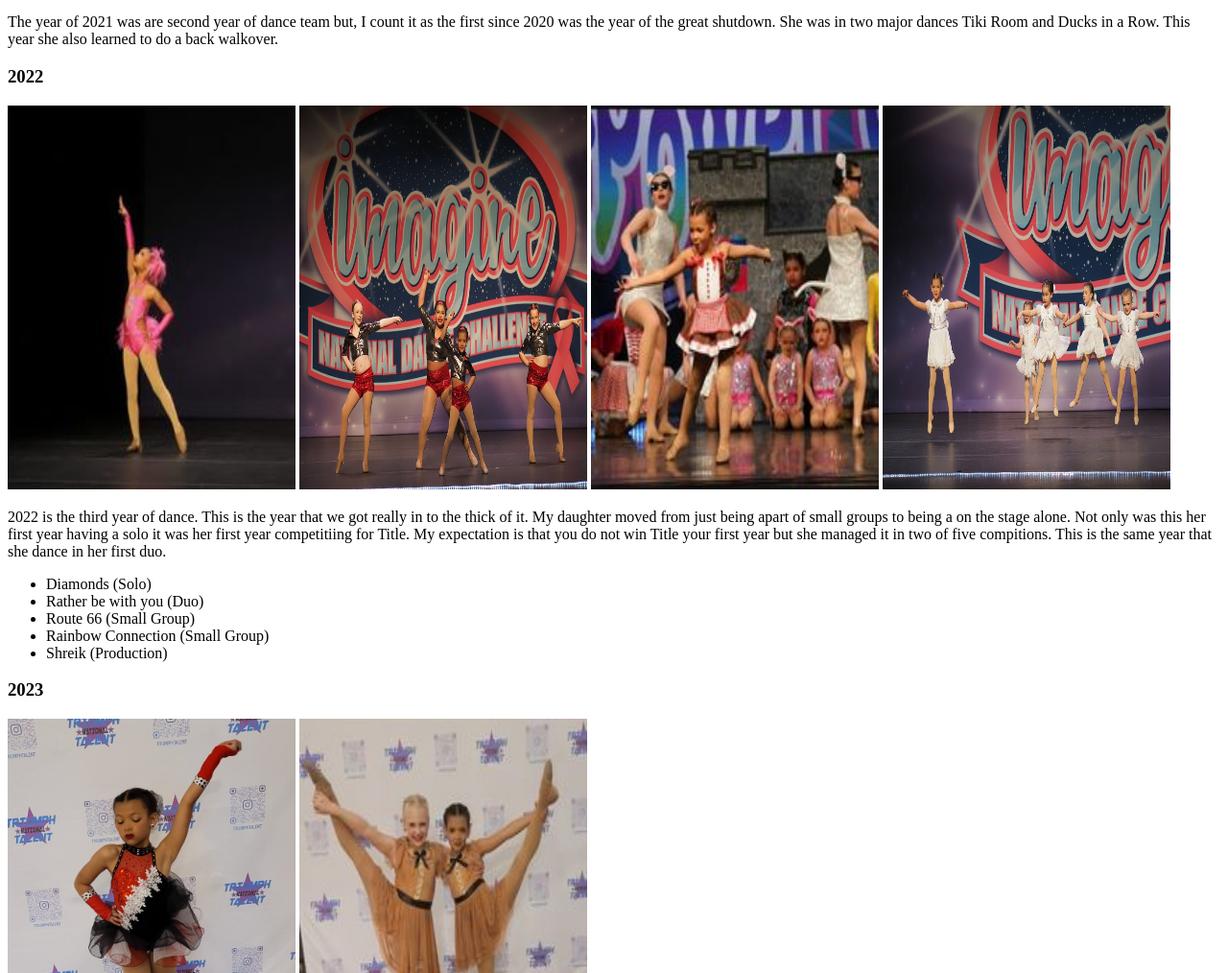
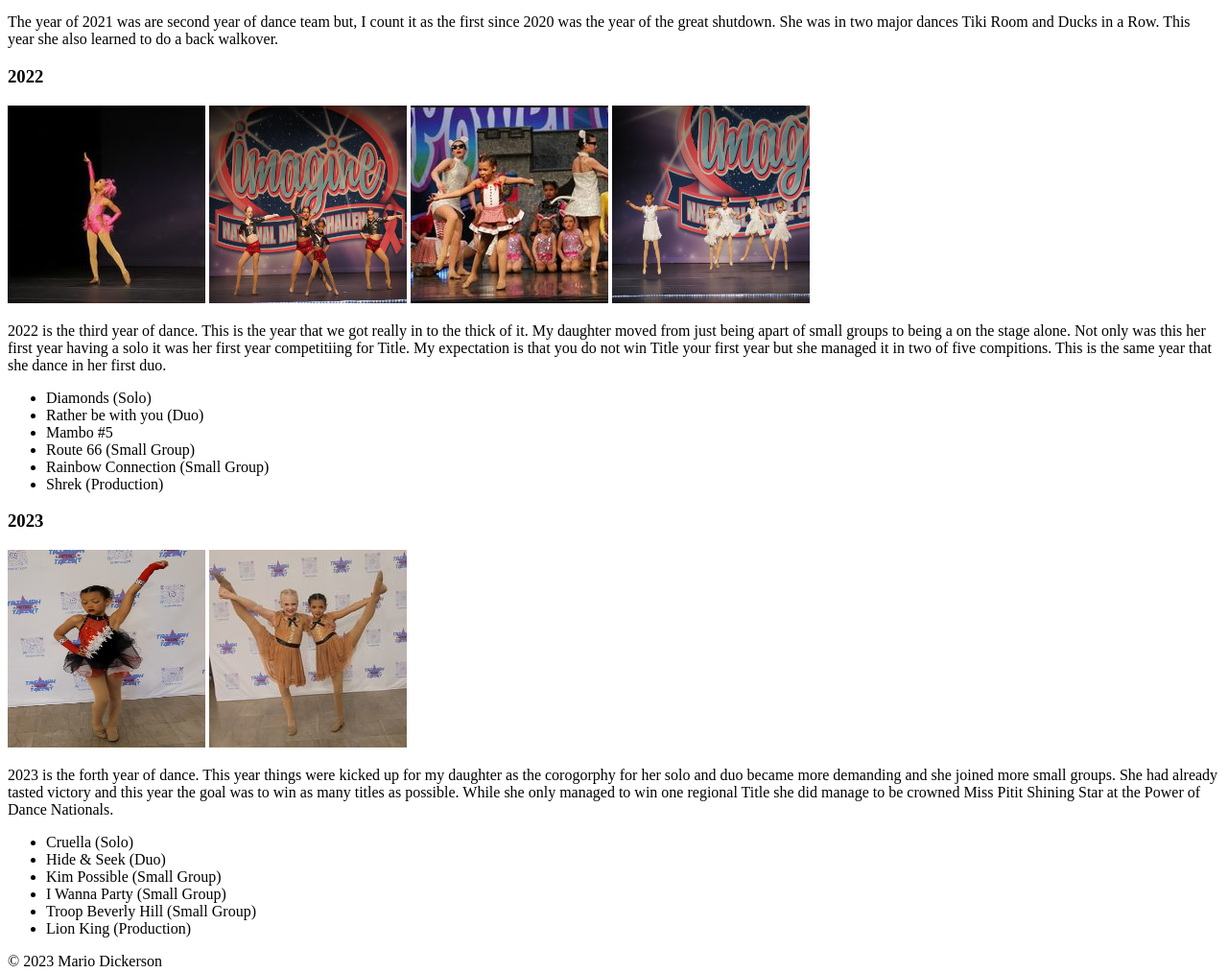
Before and after one commit to daixintheazure/dance-daixintheazure, a website: page index.html in a window 1280 px wide. Shown: the part 1086-2100 px from the top of the page at 96% size. Drawn offline with Linux system fonts and the light colour scheme.

Commit message:
fininshed html page

```diff
--- a/index.html
+++ b/index.html
@@ -38,24 +38,25 @@
             <section>
                <h1>2022</h1>
               <a name="2022"></a>
-               <img src ="img/diamonds.jpg" width="300" height="400">
-               <img src ="img/route 66.jpg" width="300" height="400">
-               <img src ="img/shreik.jpg" width="300" height="400">
-               <img src ="img/rainbow connection.jpg" width="300" height="400">
+               <img src ="img/diamonds.jpg" width="206" height="206">
+               <img src ="img/route 66.jpg" width="206" height="206">
+               <img src ="img/shreik.jpg" width="206" height="206">
+               <img src ="img/rainbow connection.jpg" width="206" height="206">
                <p>2022 is the third year of dance. This is the year that we got really in to the thick of it. My daughter moved from just being apart of small groups to being a on the stage alone. Not only was this her first year having a solo it was her first year competitiing for Title. My expectation is that you do not win Title your first year but she managed it in two of five compitions. This is the same year that she dance in her first duo.</p>
               <ul>
                 <li>Diamonds (Solo)</li>
                 <li>Rather be with you (Duo)</li>
+                <li>Mambo #5</li>
                 <li>Route 66 (Small Group)</li>
                 <li>Rainbow Connection (Small Group)</li>
-                <li>Shreik (Production)</li>
+                <li>Shrek (Production)</li>
               </ul>
             </section>
             <section>
                <h1>2023</h1>
               <a name="2023"></a>
-               <img src ="img/cruella.jpg" width="300" height="400">
-               <img src ="img/Hide and seek.jpg" width="300" height="400">
+               <img src ="img/cruella.jpg" width="206" height="206">
+               <img src ="img/Hide and seek.jpg" width="206" height="206">
                <p>2023 is the forth year of dance. This year things were kicked up for my daughter as the corogorphy for her solo and duo became more demanding and she joined more small groups. She had already tasted victory and this year the goal was to win as many titles as possible. While she only managed to win one regional Title she did manage to be crowned Miss Pitit Shining Star at the Power of Dance Nationals.</p>
               <ul>
                 <li>Cruella (Solo)</li>
@@ -68,5 +69,8 @@
             </section>
          </article>
       </main>
+      <footer>
+         <p>&copy 2023 Mario Dickerson</p>
+         </footer>
    </body>
 </html>
```
